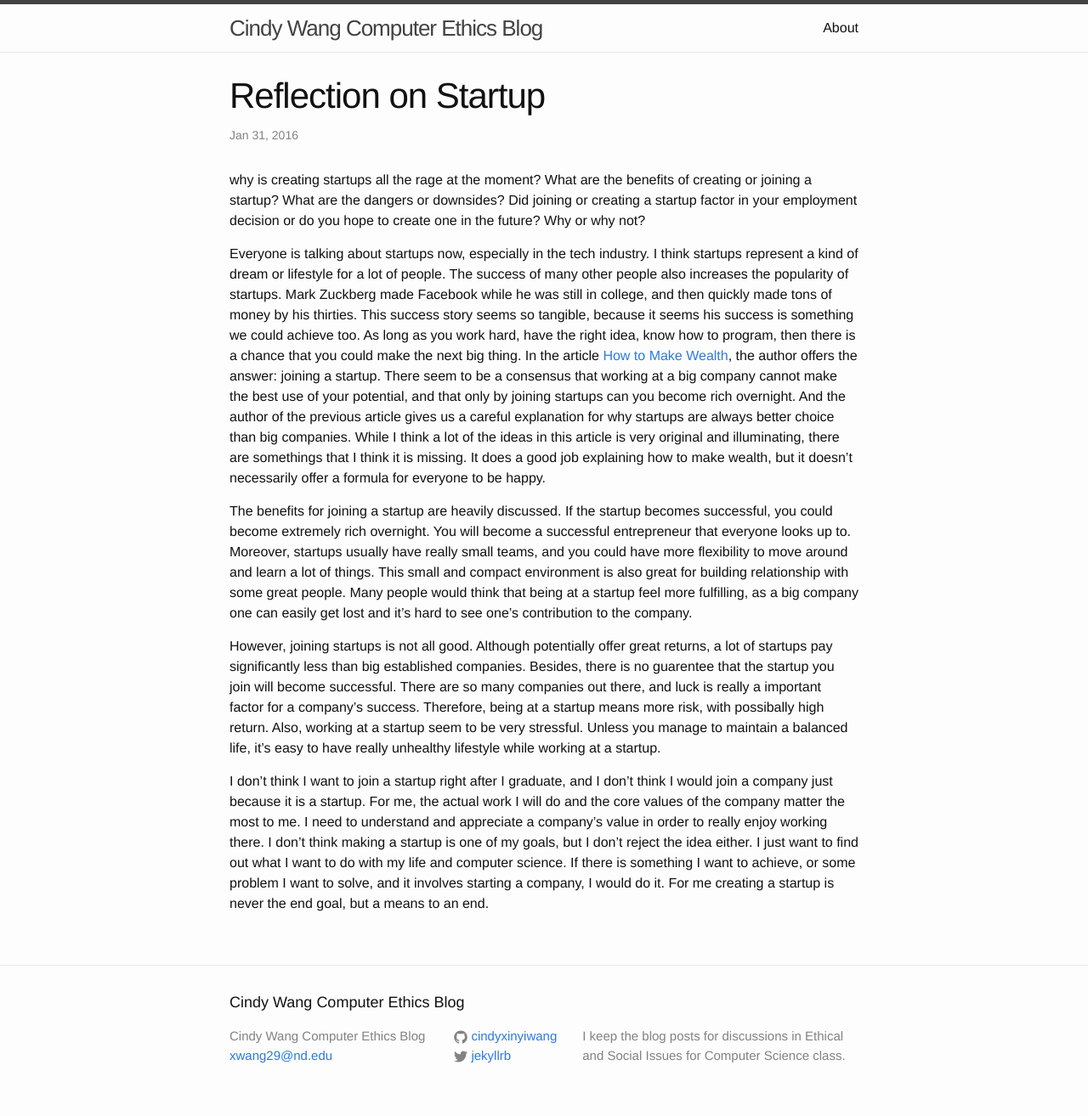
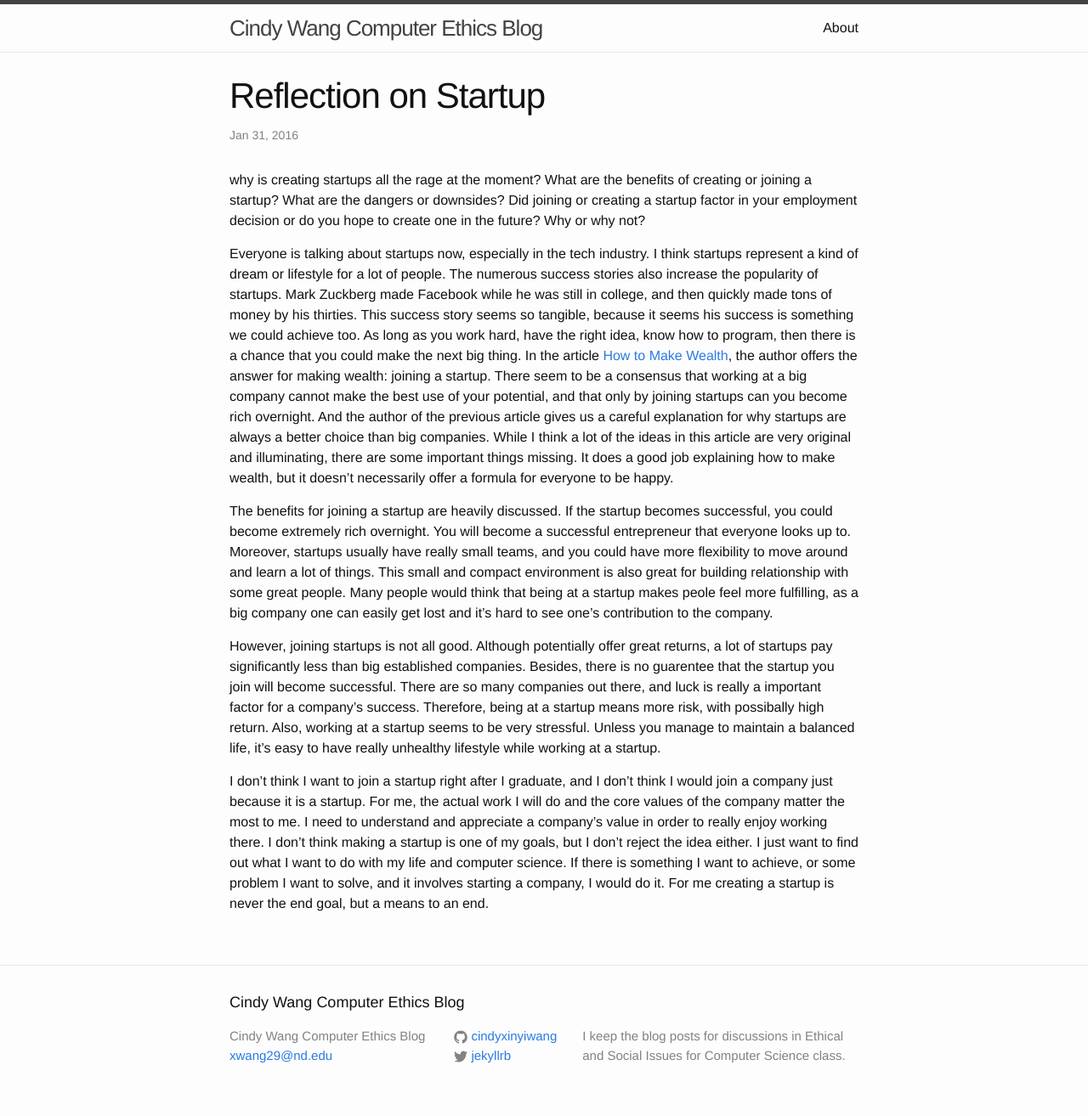
Before and after one commit to Yujia-Qin/Yujia-Qin.github.io, a Jekyll site: the page built from _posts/2016-01-30-reflection-on-startup.markdown, in a window 1280 px wide. Shown: the whole page at 85% size. Built offline with Jekyll 4.4.1, drawn with Linux system fonts in a browser that asks for light colours.

Commit message:
reading 3

```diff
--- a/_posts/2016-01-30-reflection-on-startup.markdown
+++ b/_posts/2016-01-30-reflection-on-startup.markdown
@@ -7,10 +7,10 @@ categories: jekyll update
 
 why is creating startups all the rage at the moment? What are the benefits of creating or joining a startup? What are the dangers or downsides? Did joining or creating a startup factor in your employment decision or do you hope to create one in the future? Why or why not?
 
-Everyone is talking about startups now, especially in the tech industry. I think startups represent a kind of dream or lifestyle for a lot of people. The success of many other people also increases the popularity of startups. Mark Zuckberg made Facebook while he was still in college, and then quickly made tons of money by his thirties. This success story seems so tangible, because it seems his success is something we could achieve too. As long as you work hard, have the right idea, know how to program, then there is a chance that you could make the next big thing. In the article <a href="http://paulgraham.com/wealth.html">How to Make Wealth</a>, the author offers the answer: joining a startup. There seem to be a consensus that working at a big company cannot make the best use of your potential, and that only by joining startups can you become rich overnight. And the author of the previous article gives us a careful explanation for why startups are always better choice than big companies. While I think a lot of the ideas in this article is very original and illuminating, there are somethings that I think it is missing. It does a good job explaining how to make wealth, but it doesn't necessarily offer a formula for everyone to be happy.
+Everyone is talking about startups now, especially in the tech industry. I think startups represent a kind of dream or lifestyle for a lot of people. The numerous success stories also increase the popularity of startups. Mark Zuckberg made Facebook while he was still in college, and then quickly made tons of money by his thirties. This success story seems so tangible, because it seems his success is something we could achieve too. As long as you work hard, have the right idea, know how to program, then there is a chance that you could make the next big thing. In the article <a href="http://paulgraham.com/wealth.html">How to Make Wealth</a>, the author offers the answer for making wealth: joining a startup. There seem to be a consensus that working at a big company cannot make the best use of your potential, and that only by joining startups can you become rich overnight. And the author of the previous article gives us a careful explanation for why startups are always a better choice than big companies. While I think a lot of the ideas in this article are very original and illuminating, there are some important things missing. It does a good job explaining how to make wealth, but it doesn't necessarily offer a formula for everyone to be happy.
 
-The benefits for joining a startup are heavily discussed. If the startup becomes successful, you could become extremely rich overnight. You will become a successful entrepreneur that everyone looks up to. Moreover, startups usually have really small teams, and you could have more flexibility to move around and learn a lot of things. This small and compact environment is also great for building relationship with some great people. Many people would think that being at a startup feel more fulfilling, as a big company one can easily get lost and it's hard to see one's contribution to the company.
+The benefits for joining a startup are heavily discussed. If the startup becomes successful, you could become extremely rich overnight. You will become a successful entrepreneur that everyone looks up to. Moreover, startups usually have really small teams, and you could have more flexibility to move around and learn a lot of things. This small and compact environment is also great for building relationship with some great people. Many people would think that being at a startup makes peole feel more fulfilling, as a big company one can easily get lost and it's hard to see one's contribution to the company.
 
-However, joining startups is not all good. Although potentially offer great returns, a lot of startups pay significantly less than big established companies. Besides, there is no guarentee that the startup you join will become successful. There are so many companies out there, and luck is really a important factor for a company's success. Therefore, being at a startup means more risk, with possibally high return. Also, working at a startup seem to be very stressful. Unless you manage to maintain a balanced life, it's easy to have really unhealthy lifestyle while working at a startup.
+However, joining startups is not all good. Although potentially offer great returns, a lot of startups pay significantly less than big established companies. Besides, there is no guarentee that the startup you join will become successful. There are so many companies out there, and luck is really a important factor for a company's success. Therefore, being at a startup means more risk, with possibally high return. Also, working at a startup seems to be very stressful. Unless you manage to maintain a balanced life, it's easy to have really unhealthy lifestyle while working at a startup.
 
 I don't think I want to join a startup right after I graduate, and I don't think I would join a company just because it is a startup. For me, the actual work I will do and the core values of the company matter the most to me. I need to understand and appreciate a company's value in order to really enjoy working there. I don't think making a startup is one of my goals, but I don't reject the idea either. I just want to find out what I want to do with my life and computer science. If there is something I want to achieve, or some problem I want to solve, and it involves starting a company, I would do it. For me creating a startup is never the end goal, but a means to an end.
```
